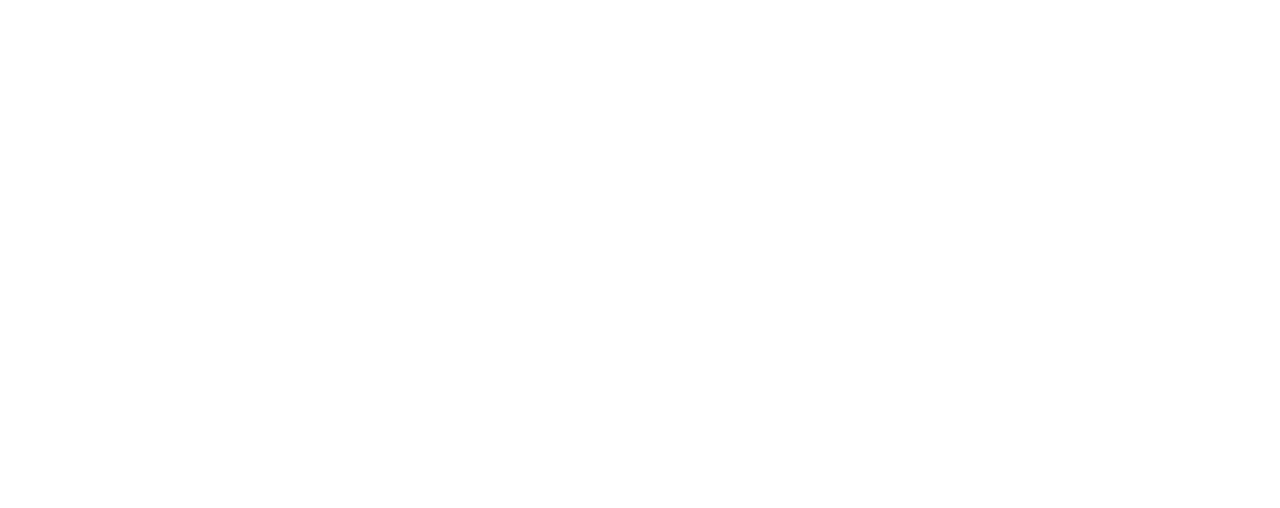
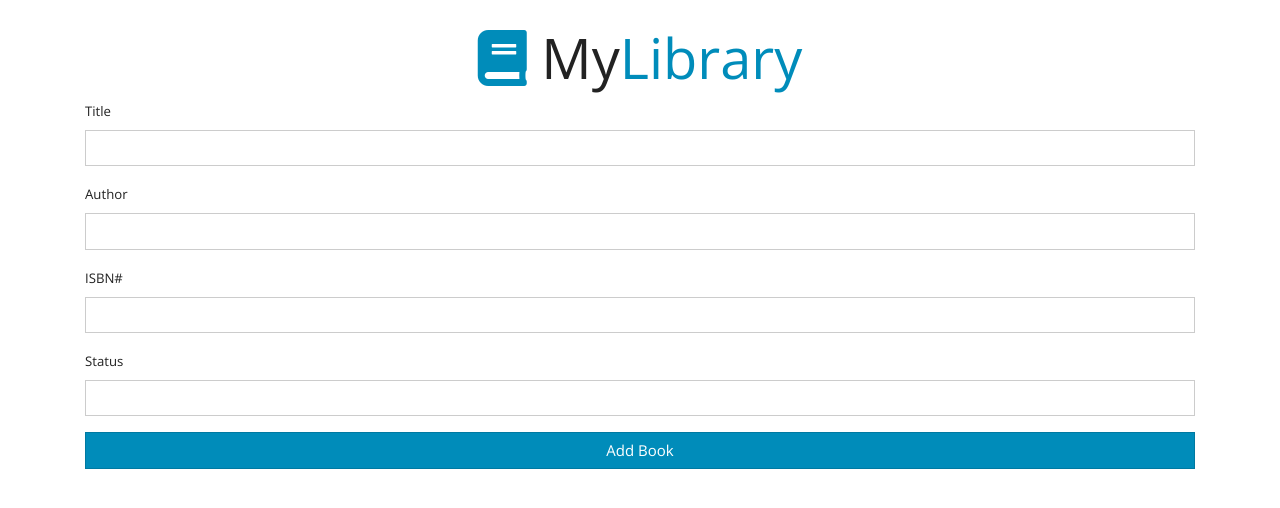
Before and after one commit to evans-oginga/Library, a plain HTML site: page index.html in a window 1280 px wide. Drawn offline with nearby package versions, Linux system fonts and the light colour scheme.

Commit message:
added the form that will take user input

```diff
--- a/index.html
+++ b/index.html
@@ -4,5 +4,47 @@
     <meta charset="utf-8" />
     <meta name="viewport" content="width=device-width, initial-scale=1.0" />
     <title>Library App</title>
+    <!--bootstrap import-->
+    <link
+      rel="stylesheet"
+      href="https://bootswatch.com/4/yeti/bootstrap.min.css"
+    />
+    <!--font awesome import-->
+    <link
+      rel="stylesheet"
+      href="https://use.fontawesome.com/releases/v5.6.3/css/all.css"
+    />
   </head>
+  <body>
+    <div class="container mt-4">
+      <h1 class="display-4 text-center">
+        <i class="fas fa-book text-primary"></i> My<span class="text-primary"
+          >Library</span
+        >
+      </h1>
+      <form id="book-form">
+        <div class="form-group">
+          <label for="title">Title</label>
+          <input type="text" id="title" class="form-control" />
+        </div>
+        <div class="form-group">
+          <label for="author">Author</label>
+          <input type="text" id="author" class="form-control" />
+        </div>
+        <div class="form-group">
+          <label for="isbn">ISBN#</label>
+          <input type="text" id="isbn" class="form-control" />
+        </div>
+        <div class="form-group">
+          <label for="status">Status</label>
+          <input type="text" id="status" class="form-control" />
+        </div>
+        <input
+          type="submit"
+          value="Add Book"
+          class="btn btn-primary btn-block"
+        />
+      </form>
+
+  </body>
 </html>
```
